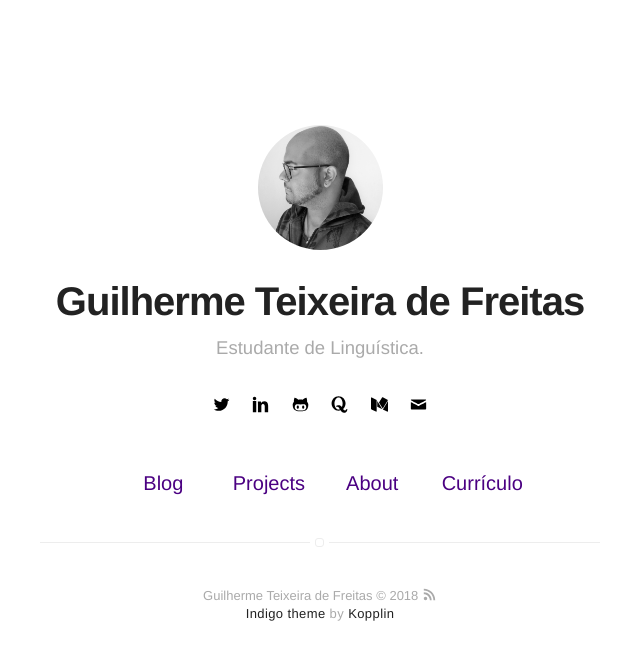
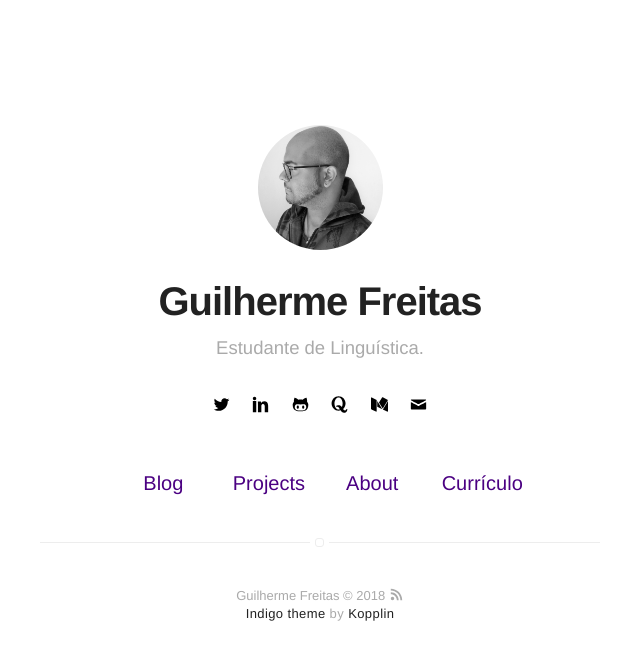
Before and after one commit to ggteixeira/Plural-Generator, a Jekyll site: the page built from index.html, in a window 1280 px wide. Shown: the top 660 px of the page, without its empty margins (320-960 px from the left). Built offline with Jekyll 4.4.1, drawn with Linux system fonts in a browser that asks for light colours.

```diff
--- a/_config.yml
+++ b/_config.yml
@@ -1,5 +1,5 @@
 # main text of home
-name: Guilherme Teixeira de Freitas
+name: Guilherme Freitas
 bio: Estudante de Linguística.
 
 # twitter summary info
```
Also changed, not shown: about (manjaro-guiemi's conflicted copy 2018-04-18).md (added, +22 -0 lines), 12 other files.
